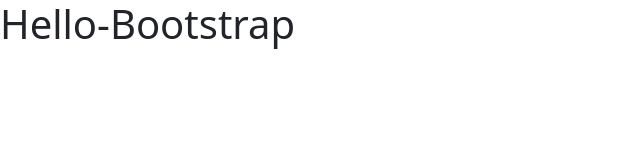
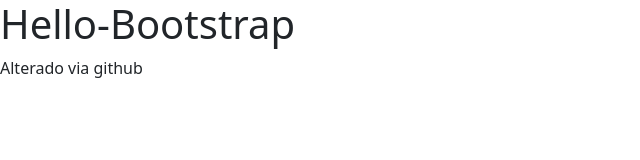
Before and after one commit to italouf/testevscodepubvolta, a plain HTML site: page index.html in a window 1280 px wide. Shown: the whole page, without its empty margins (0-640 px from the left). Drawn offline with nearby package versions, Linux system fonts and the light colour scheme.

Commit message:
Update index.html

```diff
--- a/index.html
+++ b/index.html
@@ -10,5 +10,6 @@
 </head>
 <body>
 <h1>Hello-Bootstrap</h1>
+  <p>Alterado via github</p>
 </body>
 </html>
```
